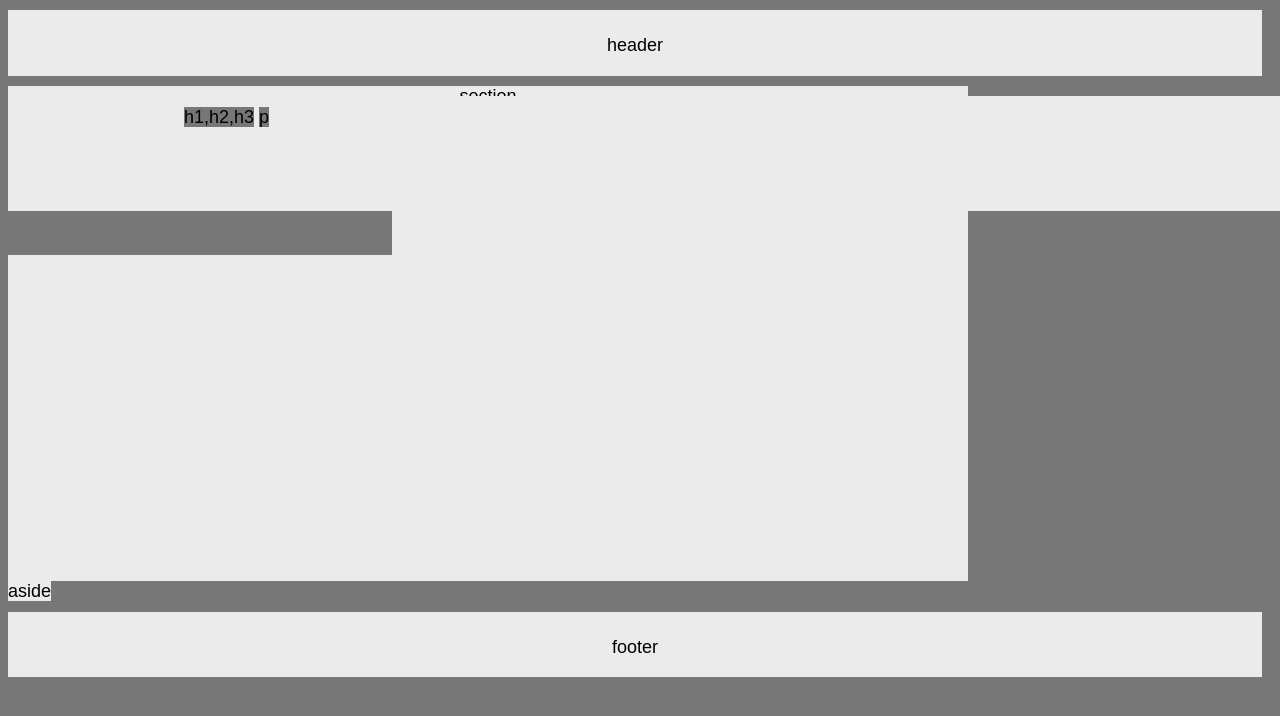
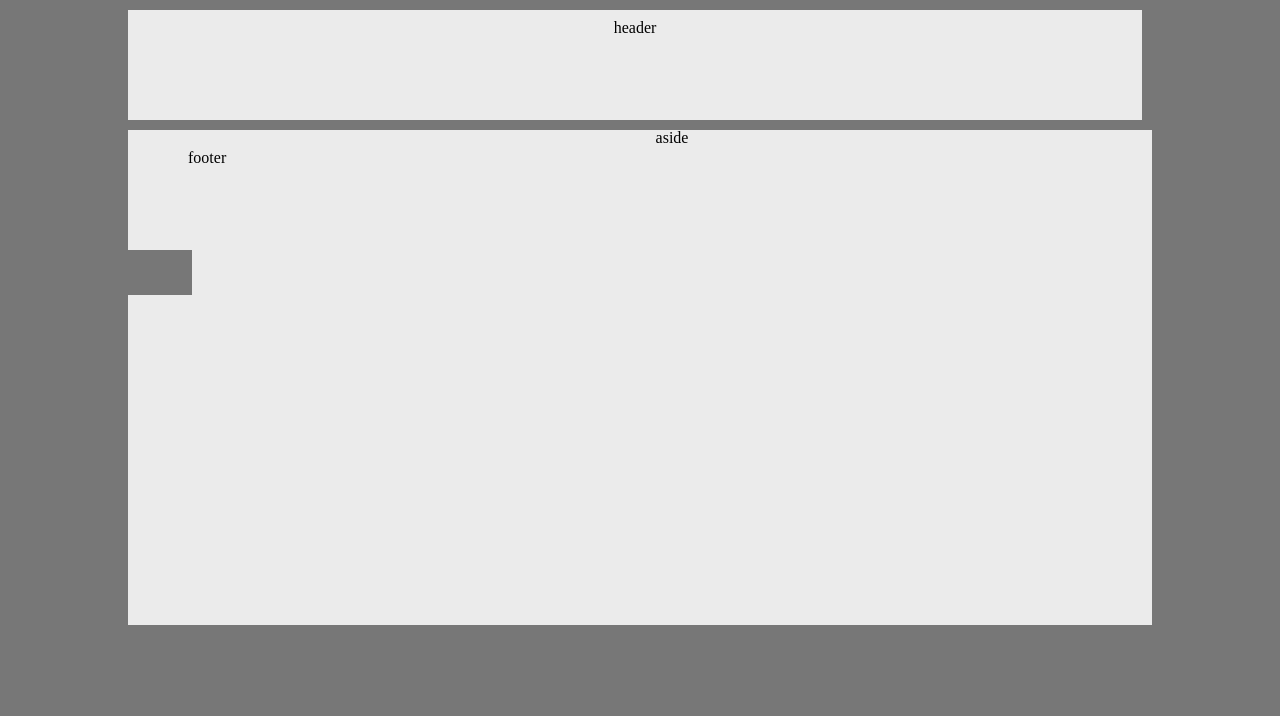
Before and after one commit to bornrampant/HW-Wireframe, a PHP site: page / in a window 1280 px wide. Shown: the top 716 px of the page. Run offline with PHP 8.4, Linux system fonts and the light colour scheme.

Commit message:
Add files via upload

```diff
--- a/index.html
+++ b/index.html
@@ -1,19 +1,20 @@
 <!DOCTYPE html>
 <html>
 	<head>
-		<link rel="reset" type="text/css" href="style.css">
+		<link rel="stylesheet" type="text/css" href="reset.css">
 		<link rel="stylesheet" type="text/css" href="style.css">
 
 		<title>WireFrame</title>
 	</head>
 
-	<body>
+	<div class = "clear">
+	<body class="body">
 
 		<header class="header">header
 
 		</header>
 
-		<nav class="nav">
+		<nav class="nav">nav
 
 		</nav>
 
@@ -21,20 +22,21 @@
 
 				<article id="article">article
 
-					<div4 id= "div4">h1,h2,h3</div4>
+					<div id= "hp">h1,h2,h3</div>
 
-					<div5 id="div5">p</div5>
+					<div id="hp">p</div>
 
 				</article>
 
 			</section>
 
-			<div6 id="div6">aside
+			<div id="aside">aside
 
-			</div6>
+			</div>
 
 		<footer class="footer">footer
 
 		</footer>
 
 	</body>
+</html>
--- a/style.css
+++ b/style.css
@@ -1,65 +1,76 @@
 *{
+
 	background-color: #777;
 	font-size: 18px;
-	font-family: 'Arial', 'Helvetica Neue', Helvetica, sans-serif
+	font-family: 'Arial', 'Helvetica Neue', Helvetica, sans-serif;
+}
+.clear {
+		overflow: auto;
+		display: 100%;
+}
+.body {
+	margin: 0 10% 0 10%; 	/*//TRBL//*/
+
 }
 .header {
 	background: #ebebeb;
 	text-align: center;
 	width: 60% 60%;
-	height: 15px;
-	padding: 2% 0;
+	height: 100px;
 	margin: 10px 10px 10px 0px;
-	position: absolute top;
+	padding: 10px 100px 0px 100px;	/*//TRBL//*/
+	position: static;
 }
 .nav {
 	background: #ebebeb;
 	text-align: center;
-	width: 100%;
-	height: 115px;
-	margin: 10px 0px;
+	width: 60% 60%;
+	height: 100px;
 	position: fixed;
+	margin: 10px 10px 10px 0px;
+	padding: 10px 100px 0px 100px;
+	overflow: scroll;
+}
+.section {
+	background: #ebebeb;
+	width: 960px;
+	height: 495px;
+	float: left;
+	text-align: center;
+	position: absolute;
+}
+#article {
+	background: #ebebeb;
+	background-color: #777;
+	font-color: #777;
+	position: absolute;
+	width: 40%;
+	height: 30%;
+	float: center;
+	text-align: center;
+}
+#hp{
+	background: #ebebeb;
+	font-color:#777;
+	text-align: center;
+	position: right;
+	position: relative;
+}
+#aside{
+	background: #ebebeb;
+	width: 960px;
+	height: 495px;
+	text-align: center;
+	float: right;
+	position: relative;
+
 }
 .footer {
 	background: #ebebeb;
 	text-align: center;
 	width: 60% 60%;
-	height: 15px;
-	padding: 2% 0;
+	height: 100px;
+	padding: 10px 60px 0px 60px;	/*//TRBL//*/
 	margin: 10px 10px 10px 0px;
-	position: bottom;
+	position: absolute;
 }
-.section {
-	background: #ebebeb;
-	width: 960px;
-	height: 495px;
-	position: static left;
-	text-align: center;
-}
-#article {
-	background: #ebebeb;
-	background-color: #777;
-	position: static;
-	width: 40%;
-	height: 30%;
-	float: center;
-	text-align: center;
-}
-#div4{
-	position: right;
-	text-align: center;
-	position: relative;
-}
-#div5{
-	position: right;
-	text-align: center;
-	position: relative;
-}
-#div6{
-	background: #ebebeb;
-	width: 960px;
-	height: 495px;
-	position: relative right;
-	text-align: center;
-
-}
```
